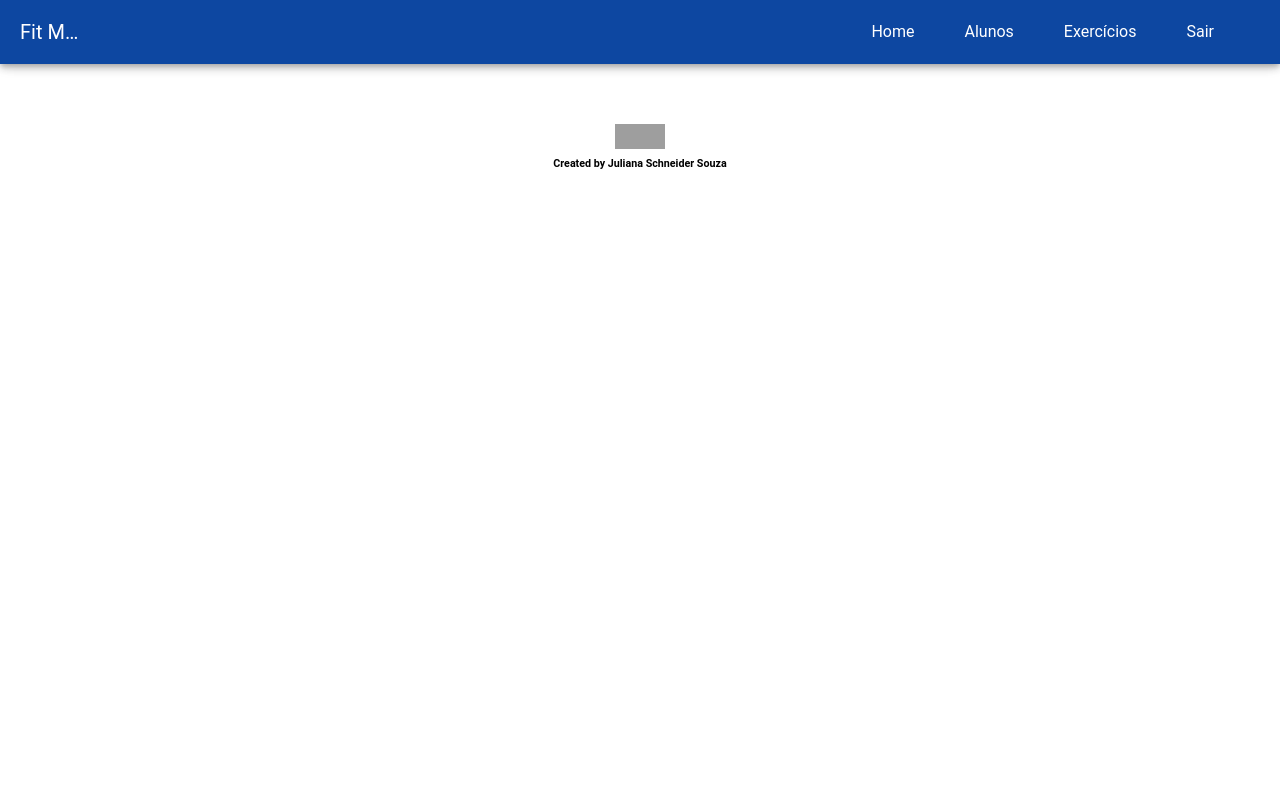
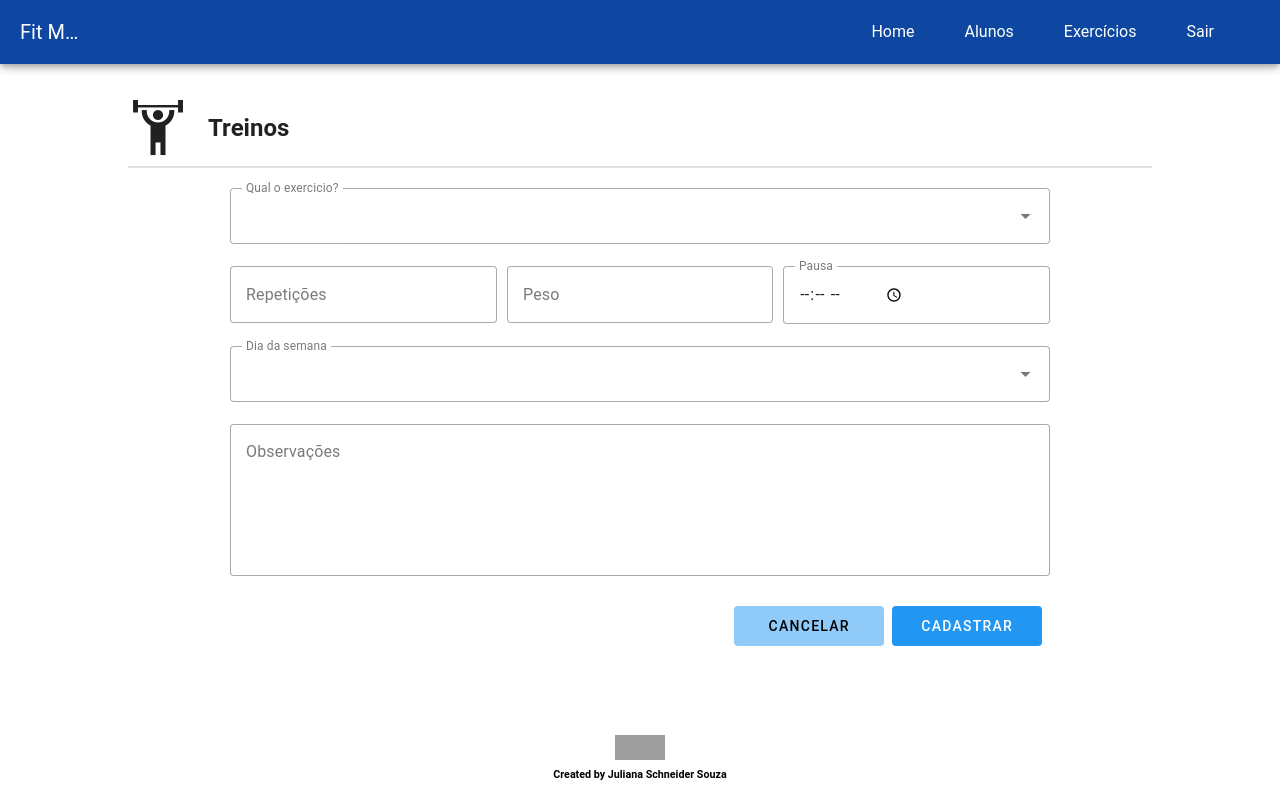
Before and after one commit to Jusouza182/Gym-Tech, a Vue app: page /treinos/novo in a window 1280 px wide. Built offline with nearby package versions, Linux system fonts and the light colour scheme; grey boxes are pictures that could not be loaded.

Commit message:
feat tela novo treino css

```diff
--- a/src/views/Treino/Novo/TreinoNovo.vue
+++ b/src/views/Treino/Novo/TreinoNovo.vue
@@ -1,3 +1,54 @@
 <template>
-    <div></div>
+    <v-card class="d-flex align-center elevation-0" style="margin: 2% 10%; margin-bottom: 0;">
+        <v-icon icon="mdi-weight-lifter" size="60"></v-icon>
+        <h2>Treinos</h2>
+    </v-card>
+    <v-divider :thickness="2" class="border-opacity-70" width="80%" style="margin: 0 auto;"></v-divider>
+    <v-card class="elevation-0">
+        <v-form @submit.prevent style="width: 80%; margin: 0 auto;">
+            <div style="width: 80%; margin: 02% auto;">
+
+                <v-select variant="outlined" v-model="nomeExercicio" label="Qual o exercicio?"
+                    placeholder="Selecione um exercicio"></v-select>
+
+                <div class="d-flex" style="gap:10px">
+                    <v-text-field variant="outlined" v-model="repeticoes" label="Repetições"
+                        placeholder="Digite a quantidade de repetições" type="text" style="width: 10%"></v-text-field>
+
+                    <v-text-field variant="outlined" v-model="peso" label="Peso" placeholder="Digite o peso" type="number"
+                        style="width: 10%"></v-text-field>
+
+                    <v-text-field variant="outlined" v-model="pausa" label="Pausa" placeholder="Digite o tempo de pausa"
+                        type="time" style="width: 10%"></v-text-field>
+                </div>
+
+                <v-select variant="outlined" v-model="dia" label="Dia da semana"
+                    placeholder="Selecione o dia da semana"></v-select>
+
+                <v-textarea variant="outlined" placeholder="Observações para esse treino" label="Observações"
+                    v-model="observacao"> </v-textarea>
+
+                <v-card-actions class="d-flex justify-end">
+                    <v-btn class="bg-blue-lighten-3" width="150" height="40">Cancelar</v-btn>
+                    <v-btn class="bg-blue" width="150" height="40">Cadastrar</v-btn>
+                </v-card-actions>
+            </div>
+
+        </v-form>
+    </v-card>
 </template>
+<script>
+export default {
+    data() {
+        return {
+            nomeExercicio: '',
+            repeticoes:'',
+            peso:'',
+            pausa:'',
+            dia:'',
+            observacoes:''
+        }
+    }
+}
+
+</script>
```
